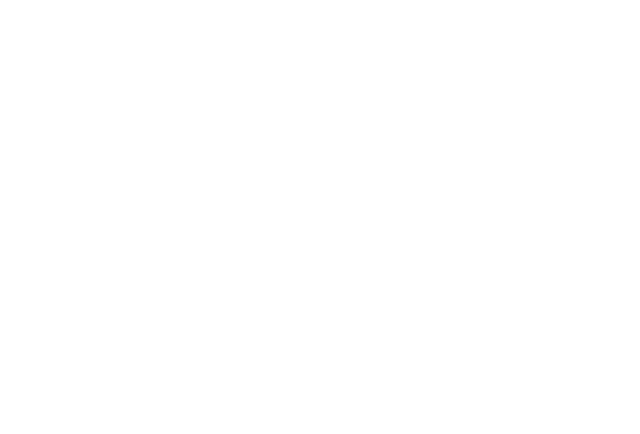
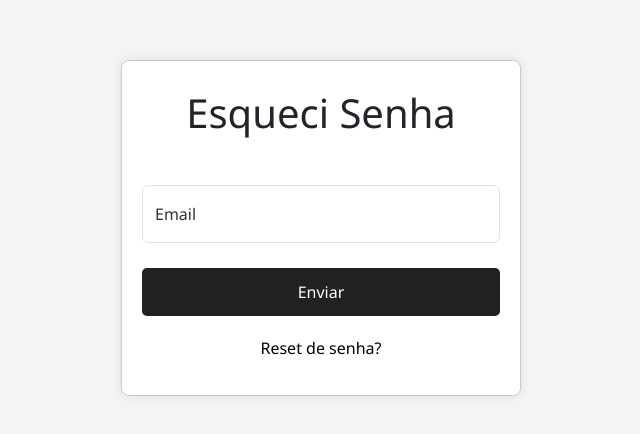
Before and after one commit to GabrielLima2803/TodoList, a React (Create React App) app in the folder frontend/: page /forgot-password in a window 1280 px wide. Shown: the part 172-606 px from the top of the page, without its empty margins (319-959 px from the left). Built offline with nearby package versions, Linux system fonts and the light colour scheme.

Commit message:
<Create> Template ForgotPassword

```diff
--- a/frontend/src/components/auth/ForgotPassword.js
+++ b/frontend/src/components/auth/ForgotPassword.js
@@ -1,7 +1,34 @@
 import React from "react";
+import "./auth.css";
+import { Link } from "react-router-dom";
 
 const ForgotPassword = () => {
-    // seu código aqui
-  };
+    return(
+      <div className="login-container">
+      <div className="login-form">
+        <form className="container-def">
+          <h1 className="text-center mb-5 mt-2">Esqueci Senha</h1>
+          <div className="container-user container-def form-floating">
+            <input
+              type="email"
+              className="form-control"
+              id="floatingInput"
+              placeholder="email"
+            />
+            <label for="floatingInput">Email</label>
+          </div>
+          <button type="submit" className="button-entrar">
+            Enviar
+          </button>
+          <div className="links">
+            <Link className="forgot-password-link" to="/reset-password">
+              <div>Reset de senha?</div>
+            </Link>
+          </div>
+        </form>
+      </div>
+    </div>
+    )
+};
 
   export default ForgotPassword;
```
